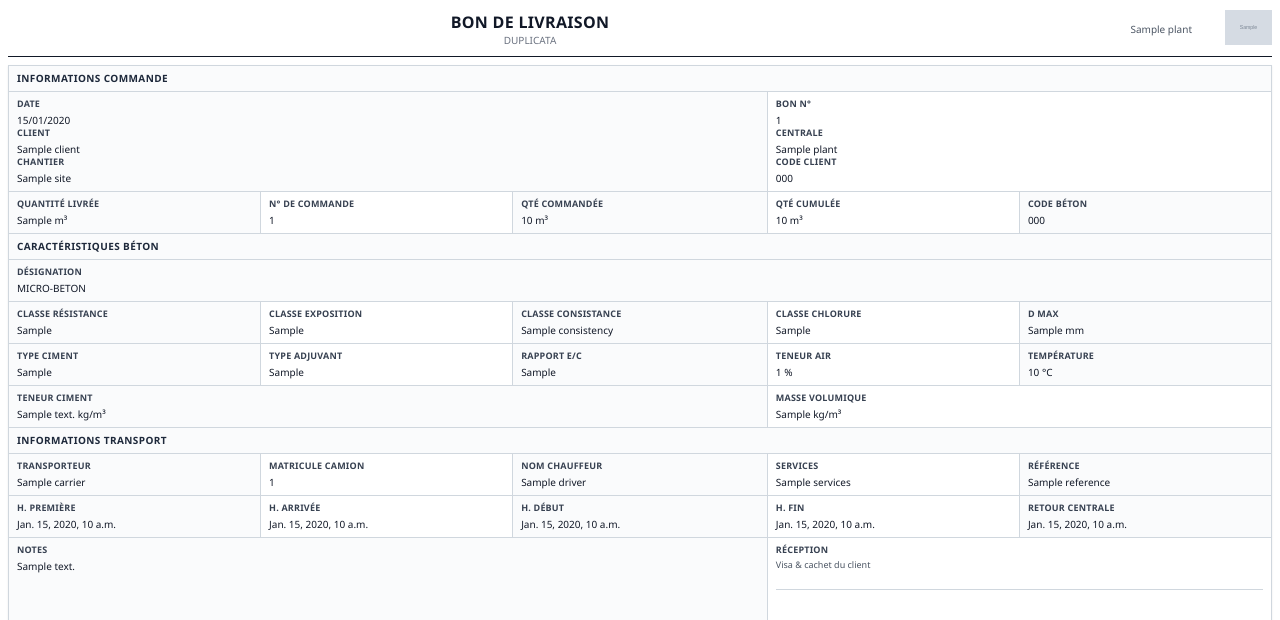
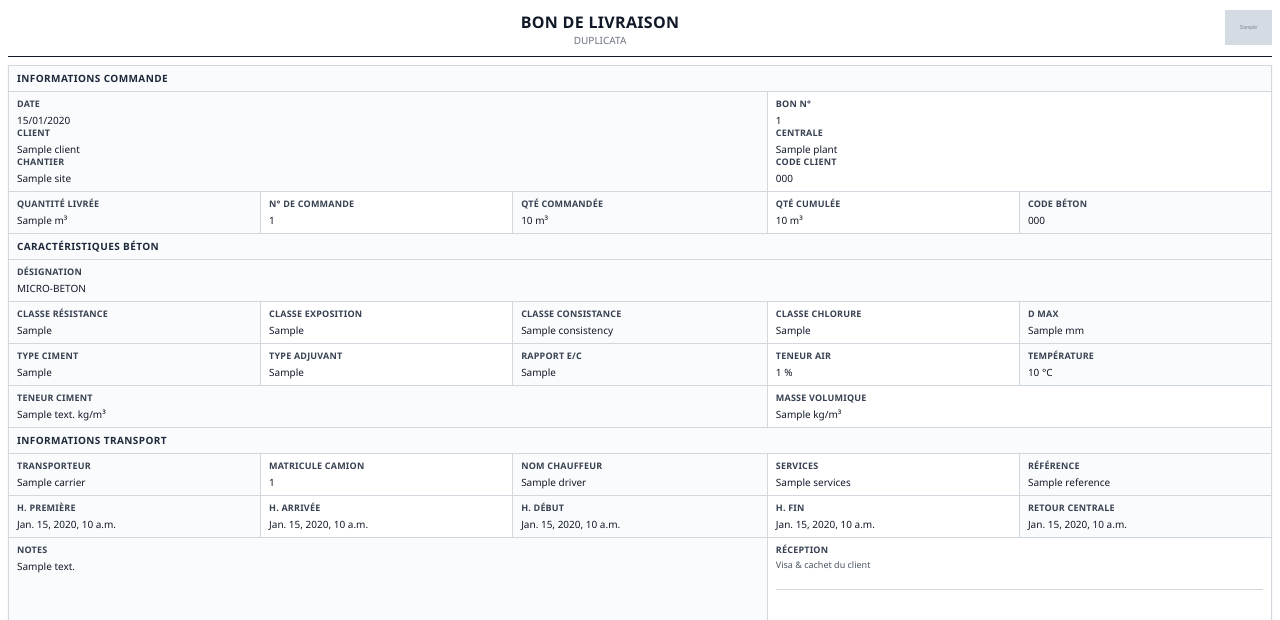
Before and after one commit to kira3622/sitrad, a Django app: template templates/reports/bon_livraison.html in a window 1280 px wide. Shown: the top 620 px of the page. Run offline with Django 5.2, Linux system fonts and the light colour scheme; the template is opened without the code that fills it: most values are stand-ins (such as "Sample title", 1, 10 or a date in 2020); grey boxes marked "Sample" are stand-in pictures.

```diff
--- a/templates/reports/bon_livraison.html
+++ b/templates/reports/bon_livraison.html
@@ -44,7 +44,6 @@
         <div class="title">BON DE LIVRAISON</div>
         <span class="dup">DUPLICATA</span>
       </td>
-      <td class="plant-cell">{{ plant.name }}</td>
       <td class="sitrad-logo">
         <img src="{{ logo_url }}" alt="Sitrad Logo">
       </td>
```
